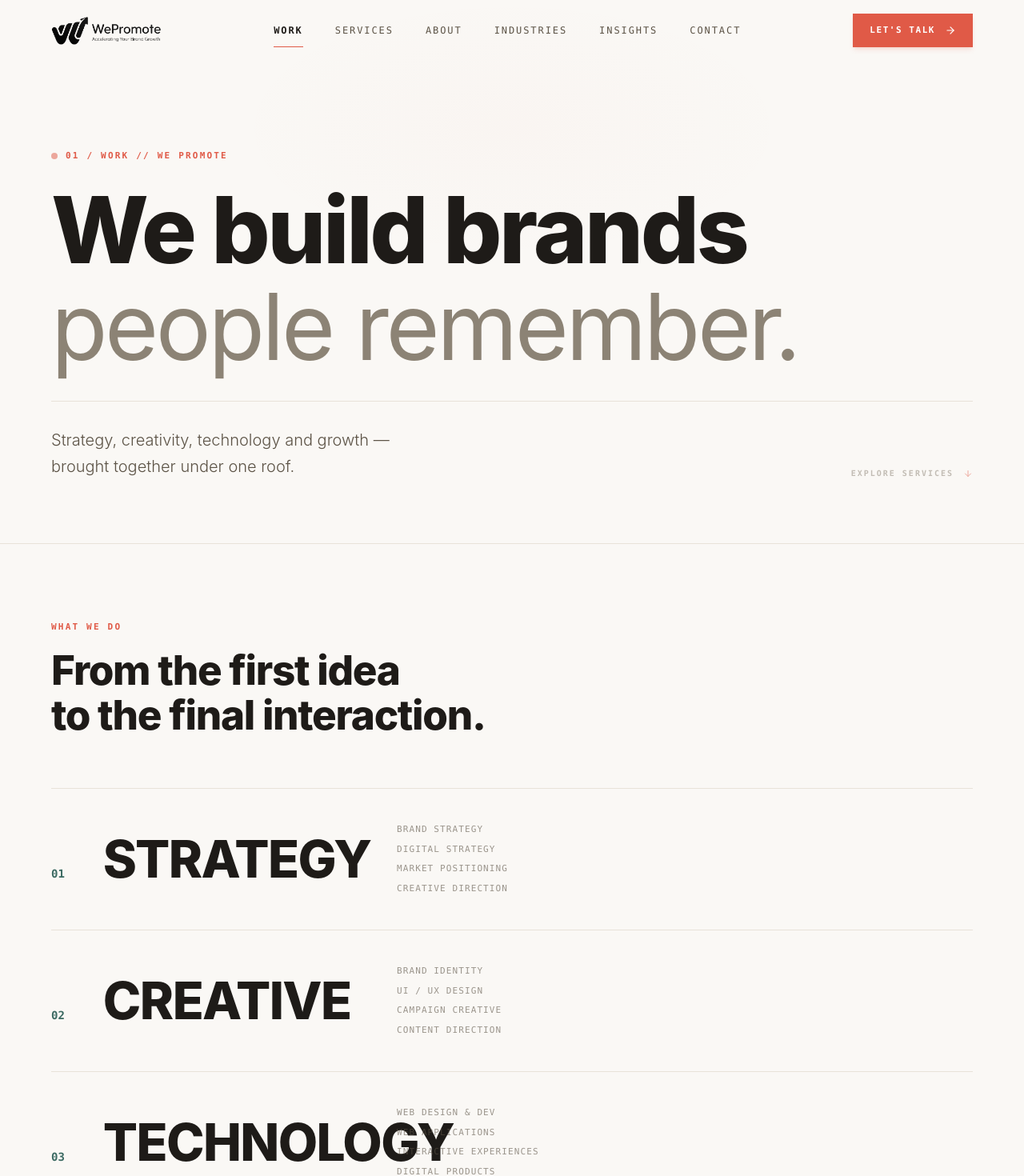
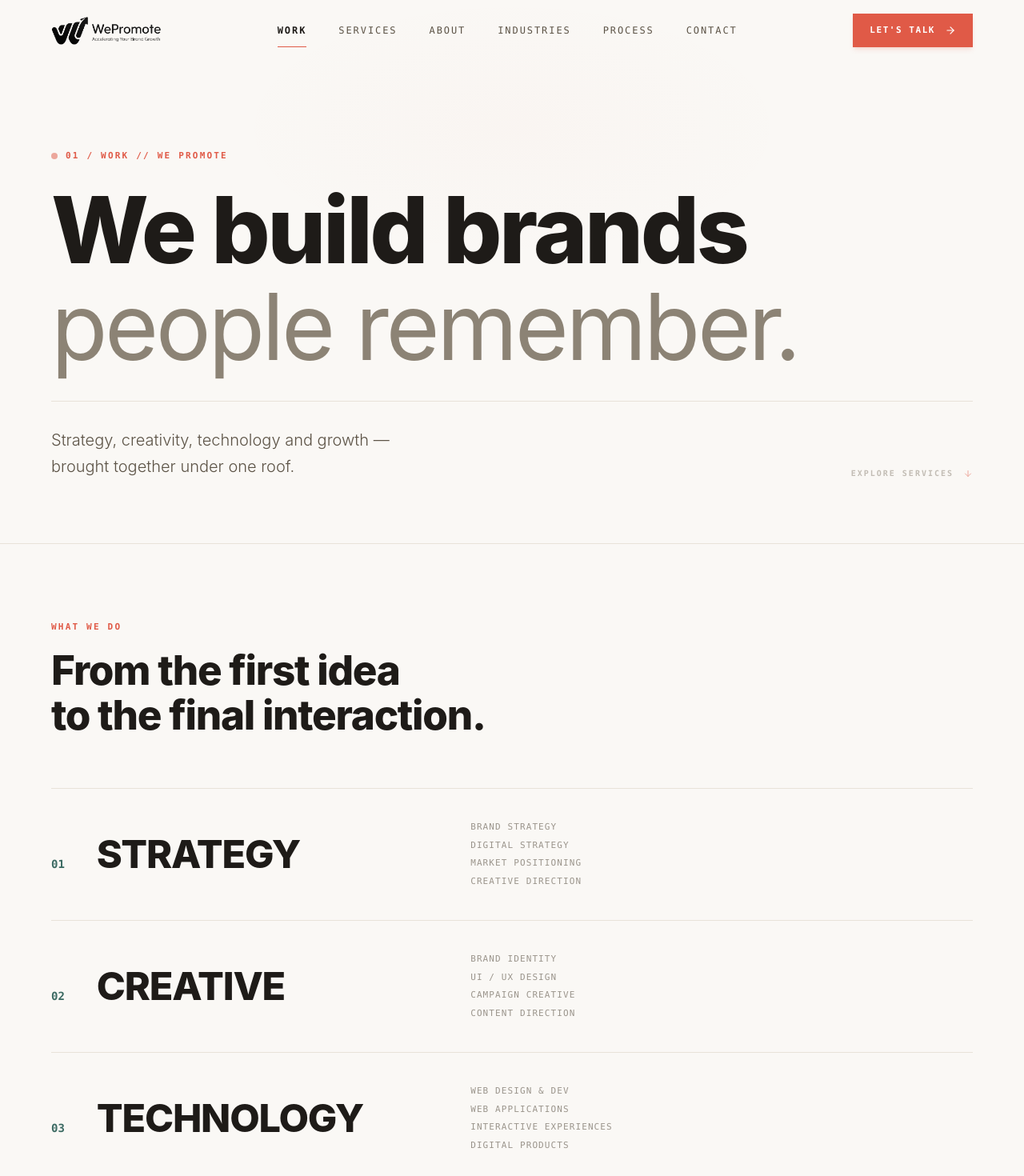
Before and after one commit to ritesh-dev-14/india-wp, a React (Vite) app: page /work in a window 1280 px wide. Shown: the top 1470 px of the page at 80% size. Built offline with nearby package versions, Linux system fonts and the light colour scheme.

Commit message:
asdasdasdasd

```diff
--- a/src/layout/MainContent.jsx
+++ b/src/layout/MainContent.jsx
@@ -4,8 +4,8 @@ import HomePage from "../pages/HomePage";
 import WorkPage from "../pages/WorkPage";
 import ServicesPage from "../pages/ServicesPage";
 import AboutPage from "../pages/AboutPage";
-import InDustries from "../pages/IndustriesPage";
-import InsightsPage from "../pages/InsightsPage";
+import InDustries from "../pages/InDustries";
+import Process from "../pages/Process";
 import ContactPage from "../pages/ContactPage";
 
 const MainContent = () => {
@@ -16,7 +16,7 @@ const MainContent = () => {
       <Route path="/services" element={<ServicesPage />} />
       <Route path="/about" element={<AboutPage />} />
       <Route path="/industries" element={<InDustries />} />
-      <Route path="/insights" element={<InsightsPage />} />
+      <Route path="/process" element={<Process />} />
       <Route path="/contact" element={<ContactPage />} />
     </Routes>
   );
--- a/src/layout/Navbar.jsx
+++ b/src/layout/Navbar.jsx
@@ -8,7 +8,7 @@ const NAV_LINKS = [
   { label: "Services", path: "/services" },
   { label: "About", path: "/about" },
   { label: "Industries", path: "/industries" },
-  { label: "Insights", path: "/insights" },
+  { label: "Process", path: "/process" },
   { label: "Contact", path: "/contact" },
 ];
 
--- a/src/pages/InsightsPage.jsx
+++ b/src/pages/Process.jsx
@@ -187,7 +187,7 @@ const fadeUp = {
   show: { opacity: 1, y: 0, transition: { type: "spring", stiffness: 80, damping: 20 } }
 };
 
-export default function Approach() {
+export default function Process() {
   const [activeCategory, setActiveCategory] = useState("ALL PHASES");
   const [selectedArticle, setSelectedArticle] = useState(null);
 
--- a/src/pages/ServicesPage.jsx
+++ b/src/pages/ServicesPage.jsx
@@ -214,18 +214,18 @@ export default function ServicesPage() {
                 variants={fadeUp}
                 onMouseEnter={() => setHoveredCapability(i)}
                 onMouseLeave={() => setHoveredCapability(null)}
-                className="group relative flex flex-col md:flex-row md:items-center justify-between border-b border-[#E8E2D9] py-8 md:py-10 cursor-pointer transition-colors duration-500 hover:bg-white"
+                className="group relative flex flex-col lg:flex-row lg:items-center justify-between border-b border-[#E8E2D9] py-8 lg:py-10 cursor-pointer transition-colors duration-500 hover:bg-white gap-6 lg:gap-0"
               >
-                <div className="flex items-baseline gap-6 md:gap-12 md:w-1/3 z-10 px-4 md:px-0">
-                  <span className="font-mono text-sm text-[#3B6A62] group-hover:text-[#E05A47] transition-colors font-bold">
+                <div className="flex items-baseline gap-6 lg:gap-12 lg:w-1/3 z-10 px-4 lg:px-0">
+                  <span className="font-mono text-sm text-[#3B6A62] group-hover:text-[#E05A47] transition-colors font-bold shrink-0">
                     {cap.num}
                   </span>
-                  <h3 className="text-[clamp(32px,5vw,72px)] font-extrabold tracking-tight group-hover:translate-x-4 transition-transform duration-500 ease-out text-[#1E1B18]">
+                  <h3 className="text-[clamp(28px,4vw,56px)] font-extrabold tracking-tight group-hover:translate-x-2 transition-transform duration-500 ease-out text-[#1E1B18] leading-none">
                     {cap.title}
                   </h3>
                 </div>
 
-                <div className="hidden md:flex flex-col gap-2 w-1/3 z-10 opacity-60 group-hover:opacity-100 transition-opacity duration-500">
+                <div className="flex flex-col gap-1.5 lg:w-1/3 z-10 px-4 lg:px-0 opacity-80 lg:opacity-60 group-hover:opacity-100 transition-opacity duration-500">
                   {cap.services.map((service) => (
                     <span
                       key={service}
@@ -236,7 +236,7 @@ export default function ServicesPage() {
                   ))}
                 </div>
 
-                <div className="hidden md:flex items-center justify-end w-1/4 z-10 pr-8">
+                <div className="hidden lg:flex items-center justify-end w-1/4 z-10 pr-8">
                   <ArrowRight
                     className="w-8 h-8 text-transparent -translate-x-8 group-hover:text-[#E05A47] group-hover:translate-x-0 transition-all duration-500 ease-out"
                     strokeWidth={1.5}
--- a/src/pages/WorkPage.jsx
+++ b/src/pages/WorkPage.jsx
@@ -178,7 +178,7 @@ export default function ServicesPage() {
         </motion.div>
       </section>
 
-      {/* =========================================
+            {/* =========================================
           SECTION 02: CORE CAPABILITIES (HOVER ROWS)
       ========================================= */}
       <section className="px-[5vw] py-24 border-b border-[#E8E2D9]">
@@ -214,18 +214,18 @@ export default function ServicesPage() {
                 variants={fadeUp}
                 onMouseEnter={() => setHoveredCapability(i)}
                 onMouseLeave={() => setHoveredCapability(null)}
-                className="group relative flex flex-col md:flex-row md:items-center justify-between border-b border-[#E8E2D9] py-8 md:py-10 cursor-pointer transition-colors duration-500 hover:bg-white"
+                className="group relative flex flex-col lg:flex-row lg:items-center justify-between border-b border-[#E8E2D9] py-8 lg:py-10 cursor-pointer transition-colors duration-500 hover:bg-white gap-6 lg:gap-0"
               >
-                <div className="flex items-baseline gap-6 md:gap-12 md:w-1/3 z-10 px-4 md:px-0">
-                  <span className="font-mono text-sm text-[#3B6A62] group-hover:text-[#E05A47] transition-colors font-bold">
+                <div className="flex items-baseline gap-6 lg:gap-10 lg:w-[38%] z-10 px-4 lg:px-0">
+                  <span className="font-mono text-sm text-[#3B6A62] group-hover:text-[#E05A47] transition-colors font-bold shrink-0">
                     {cap.num}
                   </span>
-                  <h3 className="text-[clamp(32px,5vw,72px)] font-extrabold tracking-tight group-hover:translate-x-4 transition-transform duration-500 ease-out text-[#1E1B18]">
+                  <h3 className="text-[clamp(28px,3.8vw,64px)] font-extrabold tracking-tight group-hover:translate-x-3 transition-transform duration-500 ease-out text-[#1E1B18] break-words">
                     {cap.title}
                   </h3>
                 </div>
 
-                <div className="hidden md:flex flex-col gap-2 w-1/3 z-10 opacity-60 group-hover:opacity-100 transition-opacity duration-500">
+                <div className="hidden lg:flex flex-col gap-1.5 lg:w-[32%] z-10 opacity-60 group-hover:opacity-100 transition-opacity duration-500 px-4 lg:px-0">
                   {cap.services.map((service) => (
                     <span
                       key={service}
@@ -236,7 +236,7 @@ export default function ServicesPage() {
                   ))}
                 </div>
 
-                <div className="hidden md:flex items-center justify-end w-1/4 z-10 pr-8">
+                <div className="hidden lg:flex items-center justify-end lg:w-[15%] z-10 pr-8">
                   <ArrowRight
                     className="w-8 h-8 text-transparent -translate-x-8 group-hover:text-[#E05A47] group-hover:translate-x-0 transition-all duration-500 ease-out"
                     strokeWidth={1.5}
@@ -267,11 +267,12 @@ export default function ServicesPage() {
         </div>
       </section>
 
+
       {/* =========================================
           SECTION 03: SERVICE DETAIL (EDITORIAL)
       ========================================= */}
       <section className="px-[5vw] py-24 flex flex-col gap-28 border-b border-[#E8E2D9]">
-        {/* 01: STRATEGY (Asymmetric Text) */}
+        {/* 01: STRATEGY */}
         <motion.div
           initial="hidden"
           whileInView="show"
@@ -310,7 +311,7 @@ export default function ServicesPage() {
           </div>
         </motion.div>
 
-        {/* 02: CREATIVE (Large Visual + Text) */}
+        {/* 02: CREATIVE */}
         <motion.div
           initial="hidden"
           whileInView="show"
@@ -352,7 +353,7 @@ export default function ServicesPage() {
               Explore Creative <ArrowRight className="w-4 h-4" />
             </Link>
           </div>
-          <div className="w-full md:w-1/2 aspect-[4/3] md:aspect-[4/3] overflow-hidden rounded-2xl border border-[#E8E2D9] shadow-sm">
+          <div className="w-full md:w-1/2 aspect-[4/3] overflow-hidden rounded-2xl border border-[#E8E2D9] shadow-sm">
             <img
               src="https://images.unsplash.com/photo-1600607686527-6fb886090705?q=80&w=1200&auto=format&fit=crop"
               alt="Creative Design"
@@ -361,7 +362,7 @@ export default function ServicesPage() {
           </div>
         </motion.div>
 
-        {/* 03: TECHNOLOGY (Clean Technical Vibe) */}
+        {/* 03: TECHNOLOGY */}
         <motion.div
           initial="hidden"
           whileInView="show"
@@ -409,7 +410,7 @@ export default function ServicesPage() {
           </div>
         </motion.div>
 
-        {/* 04: GROWTH (Huge Typography Block) */}
+        {/* 04: GROWTH */}
         <motion.div
           initial="hidden"
           whileInView="show"
--- a/src/sections/HomePage/Industries.jsx
+++ b/src/sections/HomePage/Industries.jsx
@@ -39,7 +39,7 @@ const INDUSTRIES = [
     number: "04",
     title: "Education",
     description: "Making institutions and ideas easier to discover and connect with.",
-    image: "https://images.unsplash.com/photo-1523050854058-8df90110c9f1?q=80&w=1600&auto=format&fit=crop",
+    image: "https://images.unsplash.com/photo-1581726707445-75cbe4efc586?q=80&w=1752&auto=format&fit=crop&ixlib=rb-4.1.0&ixid=M3wxMjA3fDB8MHxwaG90by1wYWdlfHx8fGVufDB8fHx8fA%3D%3D",
     imageAlt: "Education industry project editorial preview",
   },
   {
```
Also changed, not shown: src/pages/InDustries.jsx (renamed from src/pages/IndustriesPage.jsx).
